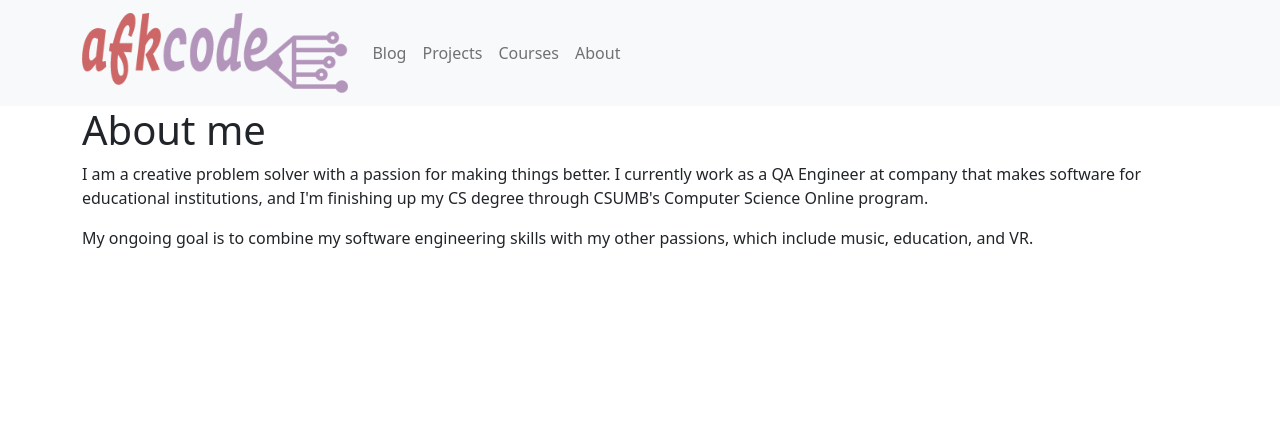
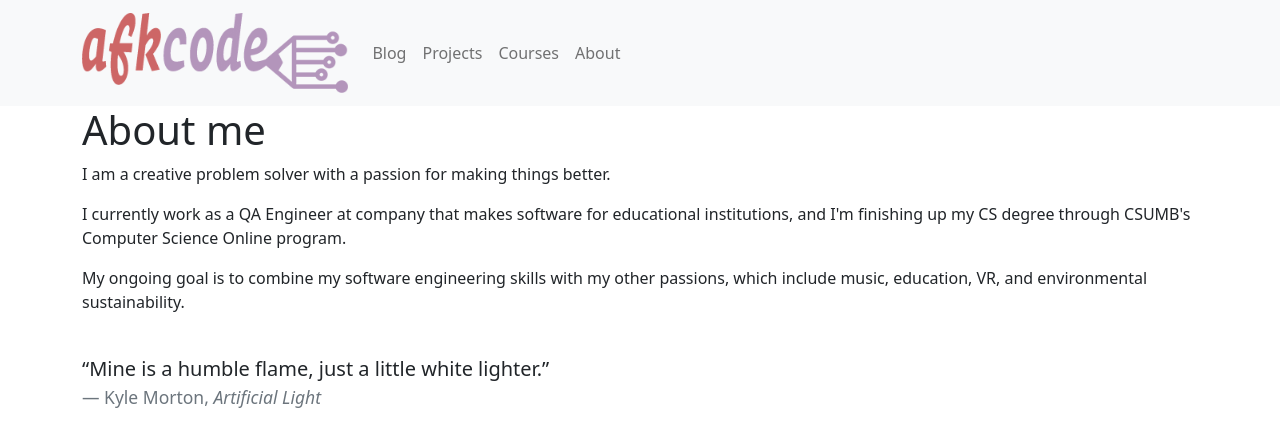
Before and after one commit to ababyduck/afkcode.com, a Django app: page /about/ in a window 1280 px wide. Shown: the top 447 px of the page. Run offline with Django 4.2, Linux system fonts and the light colour scheme; parts of the project's set-up code (start-up, migrations or seed data) failed here and were passed over.

Commit message:
Update about page

```diff
--- a/afkcode/templates/about.html
+++ b/afkcode/templates/about.html
@@ -2,15 +2,13 @@
 {% block page_content %}
 <div>
     <h1>About me</h1>
-    <p>I am a creative problem solver with a passion for making things better. I currently work as a QA Engineer at company that makes software for educational institutions, and I'm finishing up my CS degree through CSUMB's Computer Science Online program.</p>
-    <p>My ongoing goal is to combine my software engineering skills with my other passions, which include music, education, and VR.</p>
-    {% comment %}
+    <p>I am a creative problem solver with a passion for making things better.</p>
+    <p>I currently work as a QA Engineer at company that makes software for educational institutions, and I'm finishing up my CS degree through CSUMB's Computer Science Online program.</p>
+    <p>My ongoing goal is to combine my software engineering skills with my other passions, which include music, education, VR, and environmental sustainability.</p>
     <br>
     <blockquote class="blockquote">
-        <p class="mb=0">&ldquo;Sometimes things will bend you, but trust me you'll be fine.<br>
-            'Cause I've been moving mountains that I once had to climb.&rdquo;</p>
-        <footer class="blockquote-footer">Neck Deep, <cite title="Gold Steps">Gold Steps</cite></footer>
+        <p class="mb=0">&ldquo;Mine is a humble flame, just a little white lighter.&rdquo;</p>
+        <footer class="blockquote-footer">Kyle Morton, <cite title="Artificial Light">Artificial Light</cite></footer>
     </blockquote>
-    {% endcomment %}
 </div>
 {% endblock %}
```
